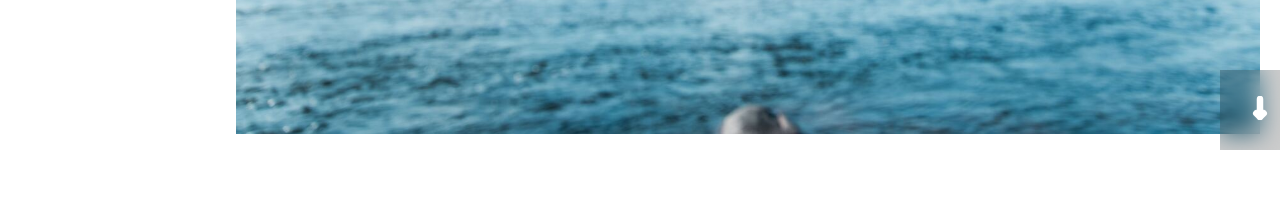
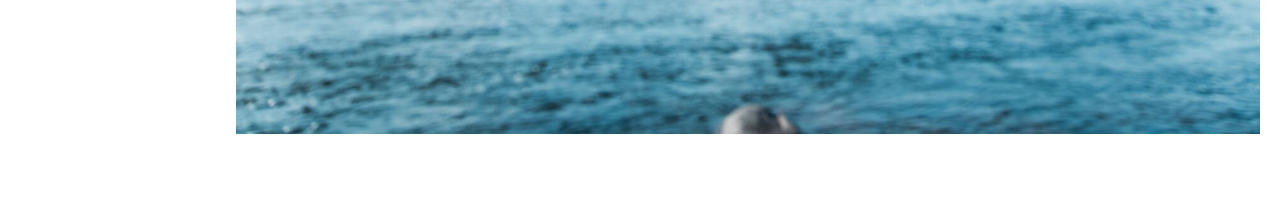
Before and after one commit to Atharvan2004/mahatejas-innovations-latest, a React (Vite) app in the folder client/: page / in a window 1280 px wide. Shown: the part 691-891 px from the top of the page. Built offline with nearby package versions, Linux system fonts and the light colour scheme; no server answers.

Commit message:
removed goto button from home banner

```diff
--- a/client/src/components/home/LandingBanner.jsx
+++ b/client/src/components/home/LandingBanner.jsx
@@ -27,27 +27,6 @@ export default function LandingBanner() {
           "md:absolute md:right-5 md:top-0 md:-z-10 md:h-[85vh] md:w-4/5",
         )}
       />
-
-      {/* go down button */}
-      <a
-        href="#product-grid"
-        className="absolute -bottom-3 right-3 bg-[rgba(0,0,0,0.2)] px-9 py-10 backdrop-blur-md lg:-bottom-4 lg:-right-3"
-      >
-        <svg
-          xmlns="http://www.w3.org/2000/svg"
-          fill="none"
-          viewBox="0 0 24 24"
-          strokeWidth={6.5}
-          stroke="currentColor"
-          className="fixed left-7 top-8 h-6 w-6 animate-bounce text-xl text-white"
-        >
-          <path
-            strokeLinecap="round"
-            strokeLinejoin="round"
-            d="M15.75 17.25L12 21m0 0l-3.75-3.75M12 21V3"
-          />
-        </svg>
-      </a>
     </div>
   );
 }
```
